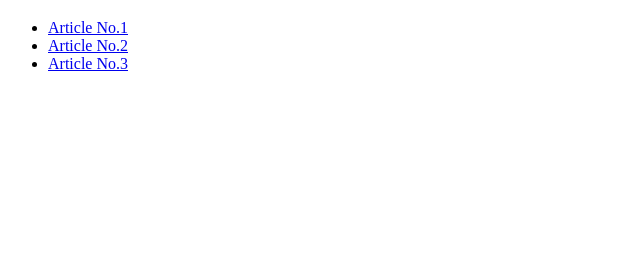
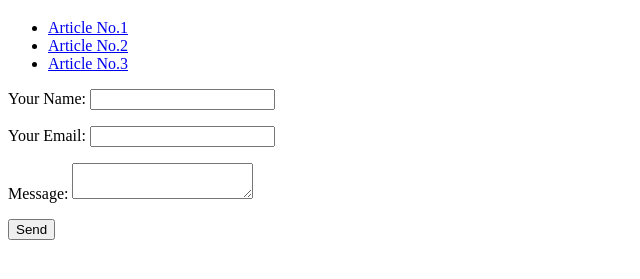
Before and after one commit to HenrikFricke/netlify-blogpost-rating, a plain HTML site: page src/website/index.html in a window 1280 px wide. Shown: the part 61-340 px from the top of the page, without its empty margins (0-640 px from the left). Drawn offline with Linux system fonts and the light colour scheme.

Commit message:
Add boilerplate contact form to startpage

```diff
--- a/src/website/index.html
+++ b/src/website/index.html
@@ -18,6 +18,26 @@
       <a href="/article-no-3.html">Article No.3</a>
     </li>
   </ul>
+  <form name="contact" method="POST" netlify>
+    <p>
+      <label>Your Name:
+        <input type="text" name="name">
+      </label>
+    </p>
+    <p>
+      <label>Your Email:
+        <input type="email" name="email">
+      </label>
+    </p>
+    <p>
+      <label>Message:
+        <textarea name="message"></textarea>
+      </label>
+    </p>
+    <p>
+      <button type="submit">Send</button>
+    </p>
+  </form>
 </body>
 
 </html>
```
